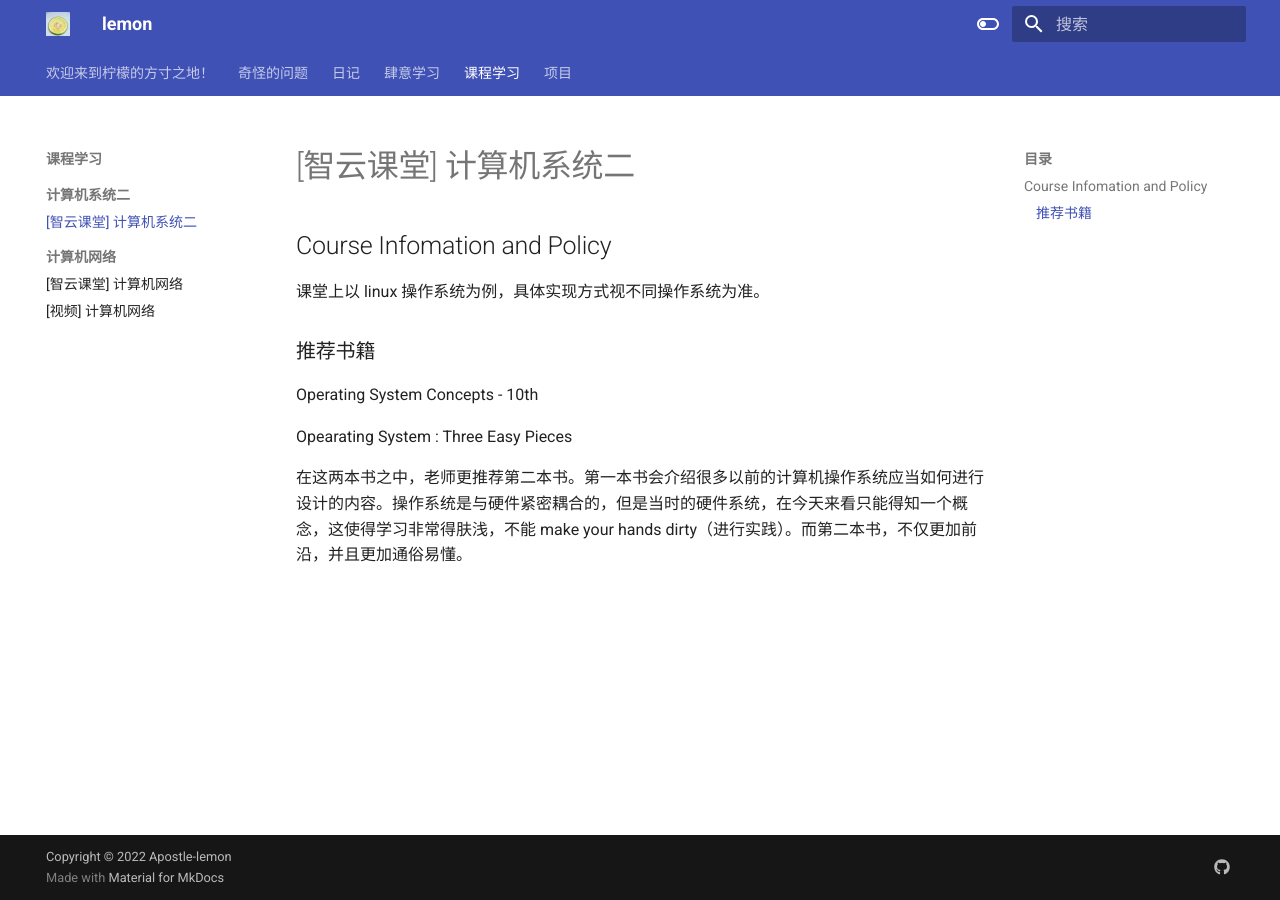
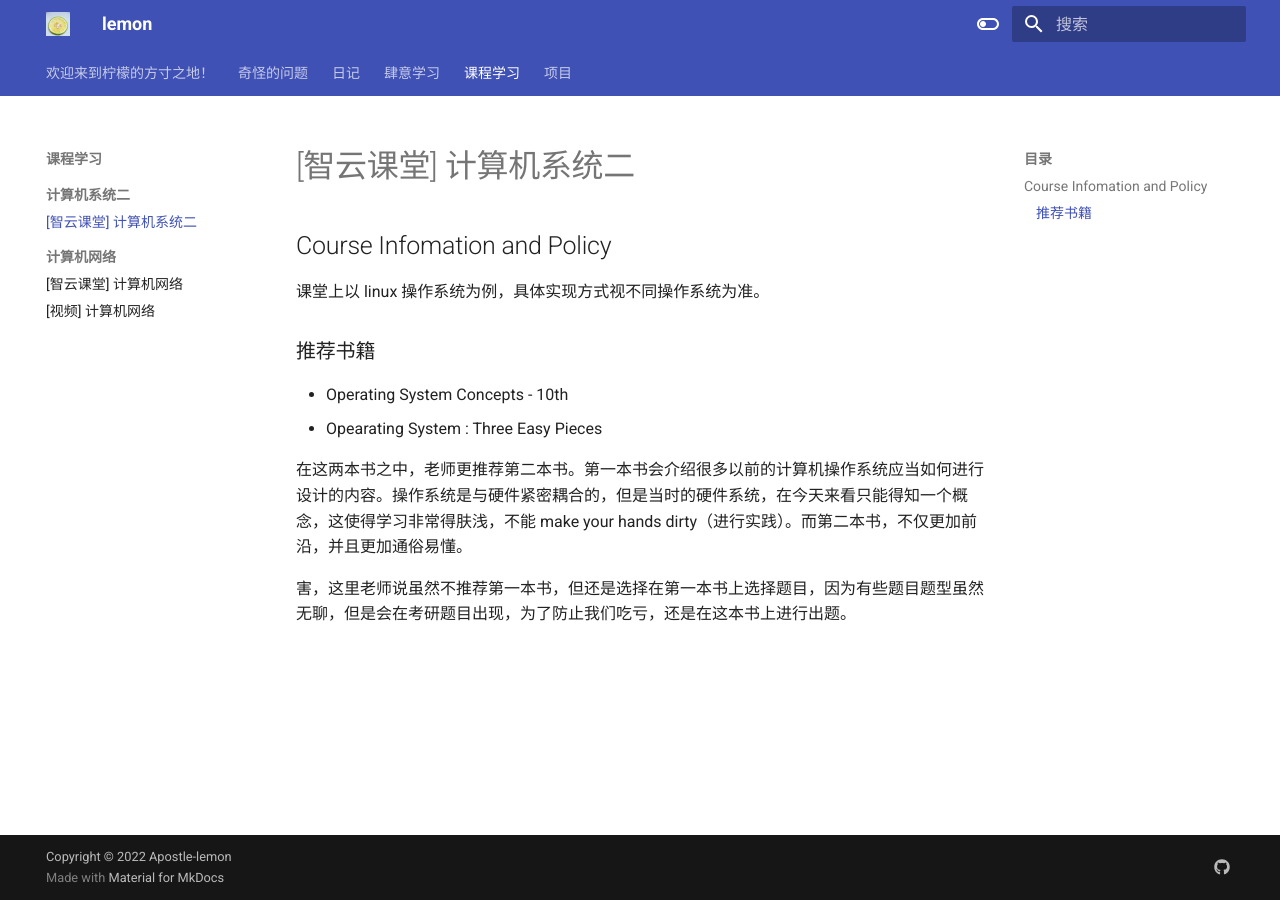
Before and after one commit to Apostle-lemon/Apostle-lemon.github.io, an MkDocs documentation site: the page built from docs/课程学习/计算机系统二/【智云课堂】计算机系统二.md, in a window 1280 px wide. Built offline with MkDocs 1.6.1 and Material for MkDocs 9.7.7, drawn with Linux system fonts in a browser that asks for light colours.

Commit message:
vault backup: 2022-10-27 16:01:38
Affected files:
docs/课程学习/计算机系统二/【智云课堂】计算机系统二.md

```diff
--- a/docs/课程学习/计算机系统二/【智云课堂】计算机系统二.md
+++ b/docs/课程学习/计算机系统二/【智云课堂】计算机系统二.md
@@ -6,8 +6,9 @@
 
 ### 推荐书籍
 
-Operating System Concepts - 10th
-
-Opearating System : Three Easy Pieces
+- Operating System Concepts - 10th
+- Opearating System : Three Easy Pieces
 
 在这两本书之中，老师更推荐第二本书。第一本书会介绍很多以前的计算机操作系统应当如何进行设计的内容。操作系统是与硬件紧密耦合的，但是当时的硬件系统，在今天来看只能得知一个概念，这使得学习非常得肤浅，不能 make your hands dirty（进行实践）。而第二本书，不仅更加前沿，并且更加通俗易懂。
+
+害，这里老师说虽然不推荐第一本书，但还是选择在第一本书上选择题目，因为有些题目题型虽然无聊，但是会在考研题目出现，为了防止我们吃亏，还是在这本书上进行出题。
```
